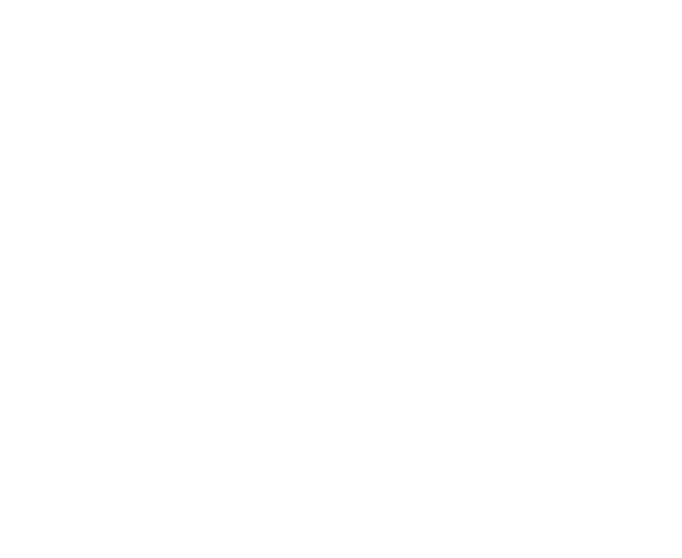
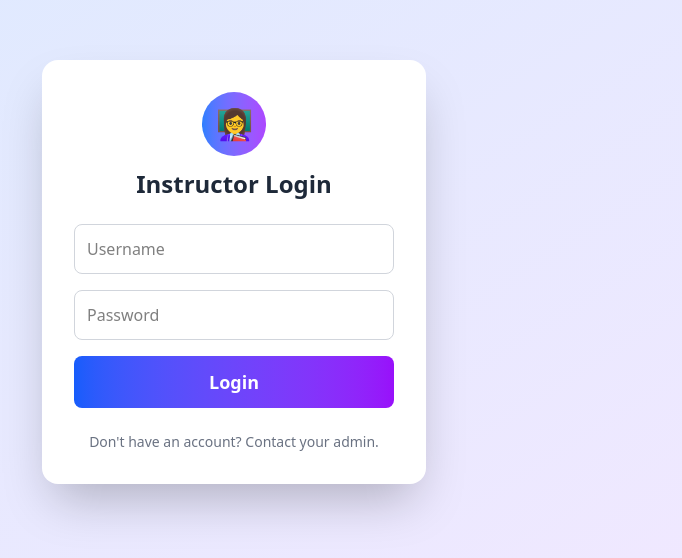
Before and after one commit to srivarsha0901/gamified-Development, a React (Vite) app in the folder frontend/: page /instructor/login in a window 1280 px wide. Before the commit this address had no page. Shown: the part 128-686 px from the top of the page, without its empty margins (406-1088 px from the left). Built offline with nearby package versions, Linux system fonts and the light colour scheme.

Commit message:
added instructor login

```diff
--- a/frontend/package.json
+++ b/frontend/package.json
@@ -11,6 +11,7 @@
   },
   "dependencies": {
     "@tailwindcss/vite": "^4.1.10",
+    "axios": "^1.10.0",
     "react": "^19.1.0",
     "react-dom": "^19.1.0",
     "react-router-dom": "^7.6.2",
--- a/frontend/src/App.jsx
+++ b/frontend/src/App.jsx
@@ -1,11 +1,14 @@
 import { BrowserRouter as Router, Routes, Route } from "react-router-dom";
 import HomePage from "./pages/HomePage";
+import InstructorLogin from "./pages/InstructorLogin";
 import './App.css'
 function App() {
   return (
     <Router>
       <Routes>
         <Route path="/" element={<HomePage />} />
+        <Route path="/instructor/login" element={<InstructorLogin />} />
+
       </Routes>
     </Router>
   );
--- a/frontend/src/pages/InstructorLogin.jsx
+++ b/frontend/src/pages/InstructorLogin.jsx
@@ -16,7 +16,7 @@
         password,
       });
       alert(`✅ Logged in as ${response.data.user.username}`);
-      // Here you can save the user data, token, or redirect.
+      // Add further navigation or state handling
     } catch (error) {
       if (error.response) {
         setErrorMsg(error.response.data.message || 'Invalid username or password');
@@ -27,38 +27,48 @@
   };
 
   return (
-    <div className="min-h-screen flex items-center justify-center bg-gray-100 p-4">
-      <form
-        onSubmit={handleLogin}
-        className="bg-white rounded-lg shadow-lg p-6 w-full max-w-sm space-y-4"
-      >
-        <h2 className="text-2xl font-bold text-center text-gray-700">Login</h2>
+    <div className="min-h-screen flex items-center justify-center bg-gradient-to-br from-blue-100 to-purple-100 p-4">
+      <div className="bg-white rounded-2xl shadow-2xl p-8 w-full max-w-sm space-y-6">
+        <div className="text-center">
+          <div className="w-16 h-16 mx-auto rounded-full bg-gradient-to-r from-blue-500 to-purple-500 flex items-center justify-center text-white text-3xl font-bold">
+            👩‍🏫
+          </div>
+          <h2 className="text-2xl font-bold text-gray-800 mt-3">Instructor Login</h2>
+        </div>
+
+        <form onSubmit={handleLogin} className="space-y-4">
           <input
             type="text"
             placeholder="Username"
-          className="w-full p-3 rounded border border-gray-300 focus:outline-none focus:ring-2 focus:ring-blue-500"
+            className="w-full p-3 rounded-lg border border-gray-300 focus:outline-none focus:ring-2 focus:ring-blue-500 focus:border-blue-500"
             value={username}
             onChange={(e) => setUsername(e.target.value)}
             required
           />
+
           <input
             type="password"
             placeholder="Password"
-          className="w-full p-3 rounded border border-gray-300 focus:outline-none focus:ring-2 focus:ring-blue-500"
+            className="w-full p-3 rounded-lg border border-gray-300 focus:outline-none focus:ring-2 focus:ring-blue-500 focus:border-blue-500"
             value={password}
             onChange={(e) => setPassword(e.target.value)}
             required
           />
 
-        {errorMsg && <p className="text-red-500 text-sm">{errorMsg}</p>}
+          {errorMsg && <p className="text-red-500 text-sm text-center">{errorMsg}</p>}
 
           <button
             type="submit"
-          className="w-full py-3 rounded bg-blue-600 text-white font-bold hover:bg-blue-700"
+            className="w-full py-3 rounded-lg bg-gradient-to-r from-blue-600 to-purple-600 text-white font-bold text-lg hover:from-blue-700 hover:to-purple-700 transform hover:scale-105 transition"
           >
             Login
           </button>
         </form>
+
+        <div className="text-center text-gray-500 text-sm mt-4">
+          Don't have an account? Contact your admin.
+        </div>
+      </div>
     </div>
   );
 }
```
Also changed, not shown: 1 other file (tests, documents, lock files or other folders). Lines whose indentation alone changed are shown as unchanged.
